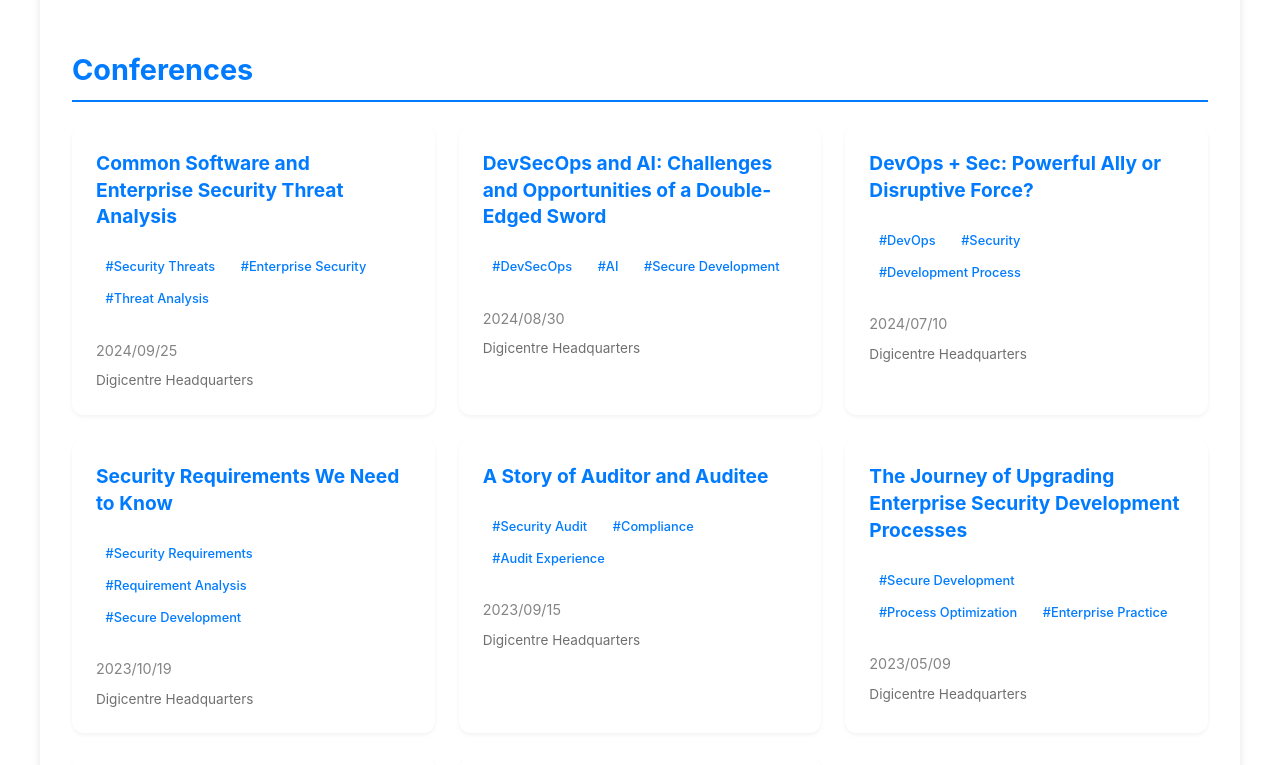
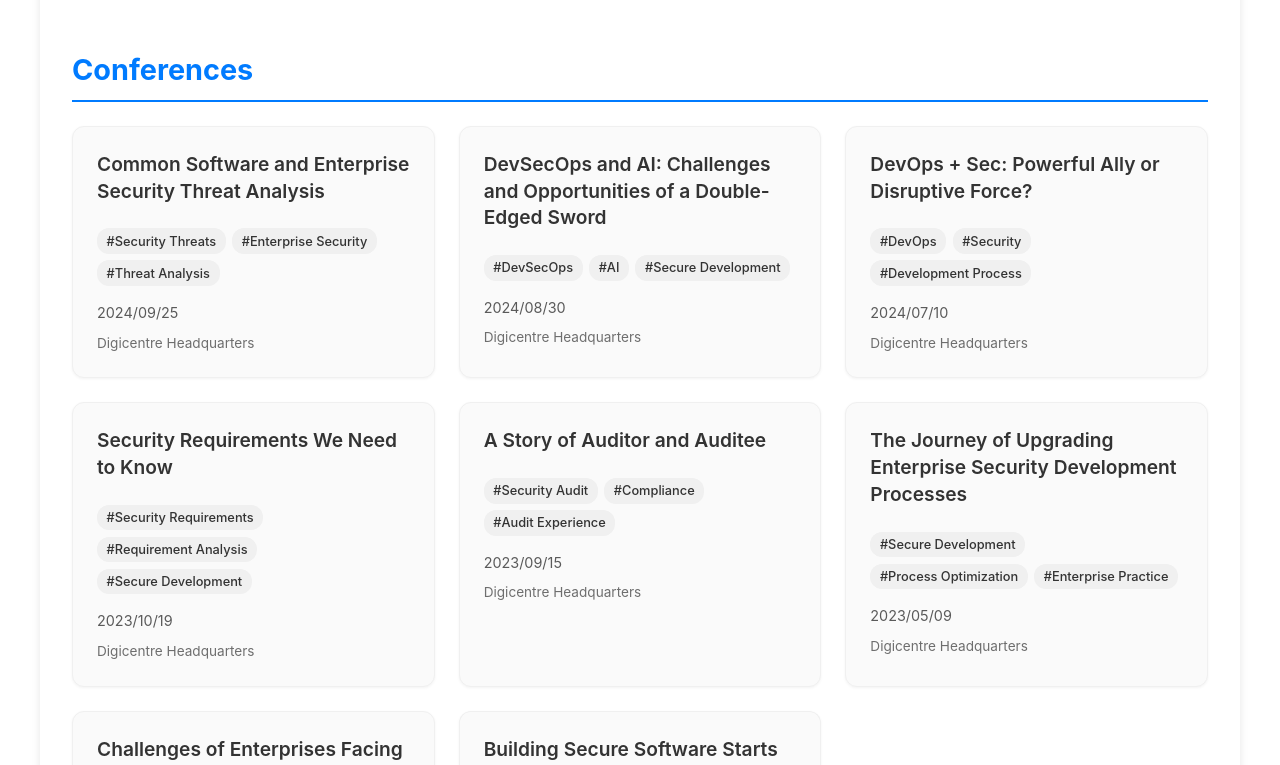
Before and after one commit to Lung-Yu/Lung-Yu.github.io, a React (Vite) app: page /cv in a window 1280 px wide. Shown: the part 2060-2825 px from the top of the page. Built offline with nearby package versions, Linux system fonts and the light colour scheme.

Commit message:
feat: 優化會議項目樣式，調整背景顏色和邊框，改善懸停效果

```diff
--- a/src/features/cv/styles/CV.css
+++ b/src/features/cv/styles/CV.css
@@ -133,18 +133,17 @@
 
 .conference-item {
   padding: 1.5rem;
-  background: var(--color-background);
+  background: var(--color-gray-50);
   border-radius: 12px;
   transition: all 0.3s ease;
-  box-shadow: 0 2px 4px rgba(0, 0, 0, 0.05);
-  display: flex;
-  flex-direction: column;
-  gap: 0.75rem;
+  box-shadow: 0 1px 3px rgba(0, 0, 0, 0.05);
+  border: 1px solid var(--color-gray-100);
 }
 
 .conference-item:hover {
-  transform: translateY(-4px);
-  box-shadow: 0 8px 16px rgba(0, 0, 0, 0.08);
+  transform: translateY(-2px);
+  border-color: var(--color-gray-200);
+  box-shadow: 0 4px 8px rgba(0, 0, 0, 0.05);
 }
 
 .conference-header {
@@ -157,15 +156,19 @@
 
 .conference-header h4 {
   font-size: 1.2rem;
-  font-weight: 700;
-  color: var(--color-primary);
+  font-weight: 600;
+  color: var(--color-text);
   line-height: 1.4;
   margin-bottom: 0.5rem;
 }
 
+.conference-header h4:hover {
+  color: var(--color-primary);
+}
+
 .conference-date {
   order: 4;
-  color: var(--color-secondary);
+  color: var(--color-text-light);
   font-size: 0.9rem;
   opacity: 0.8;
 }
@@ -182,7 +185,7 @@
 .conference-organizer {
   font-size: 1.1rem;
   font-weight: 500;
-  color: var(--color-text);
+  color: var(--color-secondary);
   padding: 0.5rem 0;
   background: none;
 }
@@ -198,6 +201,7 @@
   font-size: 0.9rem;
   width: 16px;
   opacity: 0.7;
+  color: var(--color-gray-400);
 }
 
 .conference-tags {
@@ -211,17 +215,19 @@
 }
 
 .tag {
-  background: var(--color-primary-light);
-  color: var(--color-primary);
+  background: var(--color-gray-100);
+  color: var(--color-text);
   padding: 0.2rem 0.6rem;
   border-radius: 12px;
   font-size: 0.8rem;
   font-weight: 500;
+  transition: all 0.2s ease;
 }
 
 .tag:hover {
+  background: var(--color-gray-200);
   transform: translateY(-2px);
-  box-shadow: 0 4px 8px rgba(0, 0, 0, 0.15);
+  box-shadow: none;
 }
 
 .conference-item:last-child {
```
